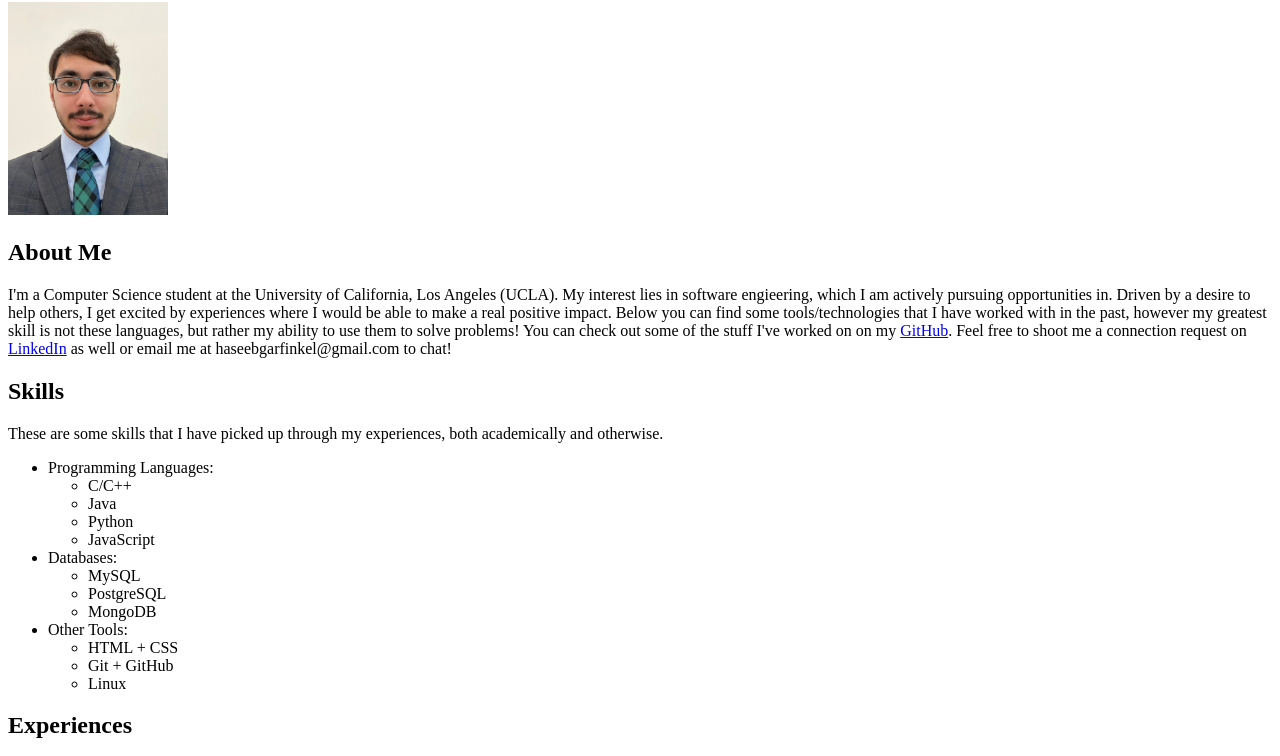
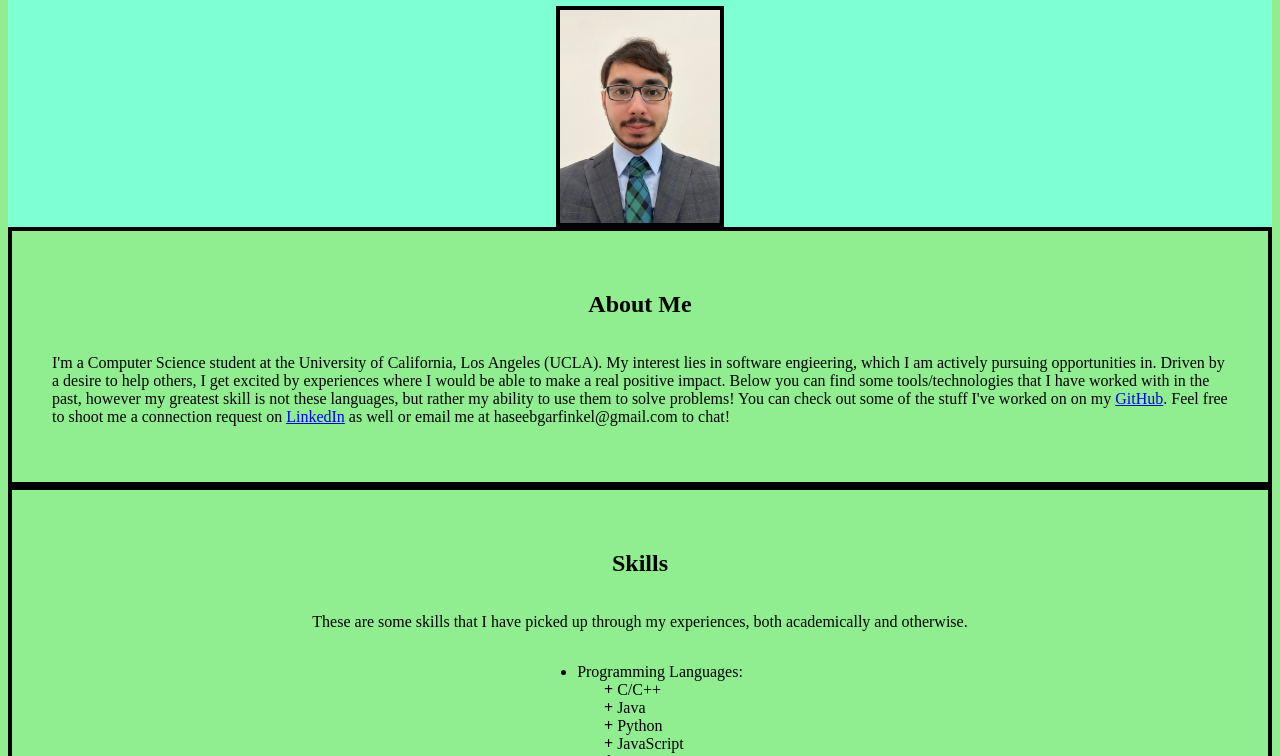
Before and after one commit to HaseebGarfinkel/Portfolio-Webpage, a plain HTML site: page index.html in a window 1280 px wide. Shown: the part 78-834 px from the top of the page. Drawn offline with Linux system fonts and the light colour scheme.

Commit message:
Added some basic css styling

```diff
--- a/index.html
+++ b/index.html
@@ -1,12 +1,17 @@
 <!DOCTYPE html>
 <html lang="en">
   <head>
-    <title>Haseeb Garfinkel</title>
+    <title>Haseeb Garfinkel's Site</title>
+    <link rel="stylesheet" href="style.css">
+    <link rel="icon" href="favicon.ico">
+    <link rel="preconnect" href="https://fonts.googleapis.com">
+    <link rel="preconnect" href="https://fonts.gstatic.com" crossorigin>
+    <link href="https://fonts.googleapis.com/css2?family=Inconsolata:wght@200..900&display=swap" rel="stylesheet">
   </head>
   <body>
     <header>
-      <h1>Hello, I'm Haseeb. Welcome to my webpage!</h1>
-      <img src="haseeb.jpeg" width="160" height="213"/>
+      <h1 class="title">Hello, I'm Haseeb. Welcome to my webpage!</h1>
+      <img class="haseebimg" src="haseeb.jpeg" width="160" height="213" alt="Photo of Haseeb Garfinkel">
     </header>
     <article>
       <section>
@@ -25,20 +30,20 @@
         <p>These are some skills that I have picked up through my experiences, both academically and otherwise.</p>
         <ul>
           <li>Programming Languages:</li>
-          <ul>
+          <ul class="innerlist">
             <li>C/C++</li>
             <li>Java</li>
             <li>Python</li>
             <li>JavaScript</li>
           </ul>
           <li>Databases:</li>
-          <ul>
+          <ul class="innerlist">
             <li>MySQL</li>
             <li>PostgreSQL</li>
             <li>MongoDB</li>
           </ul>
           <li>Other Tools:</li>
-          <ul>
+          <ul class="innerlist">
             <li>HTML + CSS</li>
             <li>Git + GitHub</li>
             <li>Linux</li>
@@ -48,7 +53,6 @@
       <section>
         <h2>Experiences</h2>
         <p>Learn a little more about some of the experiences that I have had outside the classroom.</p>
-        <div>
         <h3>Elegant Mind Club UCLA</h3>
         <p>I am currently a research assistant at Professor Katsushi Arisaka's lab, aka the Elegant Mind Club. I am working on a team
         as part of project TERESA - Teleported Reality Surgical AI. My role involves development on a robotic arm built for precise surgical
@@ -67,7 +71,6 @@
         wiping computers, configuring new operating systems, and troubleshooting to identify and resolve issues pertaining to
         both software and hardware.
         </p>
-        </div>
       </section>
     </article>
   </body>
--- a/style.css
+++ b/style.css
@@ -0,0 +1,30 @@
+:root {
+    background-color: lightgreen;
+}
+
+header {
+    background-color: aquamarine;
+    display: flex;
+    flex-direction: column;
+    align-items: center;
+    font-family: "Inconsolata", monospace;
+    font-style: italic;
+    color: rgb(2, 77, 2);
+}
+
+section {
+    display: flex;
+    flex-direction: column;
+    align-items: center;
+    border: 0.25em solid black;
+    padding: 2.5em;
+}
+
+.haseebimg {
+    border: 0.25em solid black;
+}
+
+.innerlist li::marker {
+    content:"+ ";
+    font-weight: bold;
+}
```
Also changed, not shown: favicon.ico (added). Lines whose indentation alone changed are shown as unchanged.
